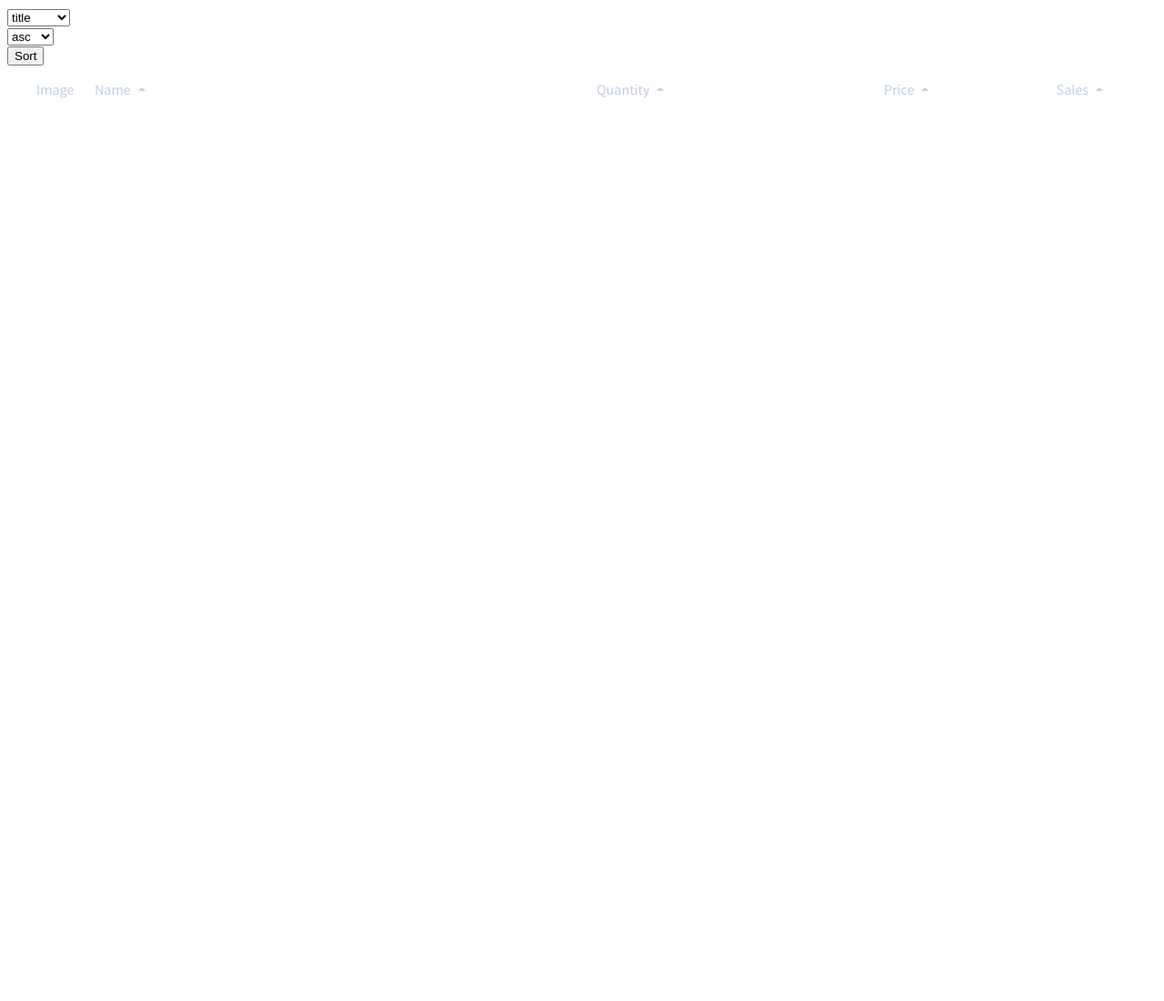
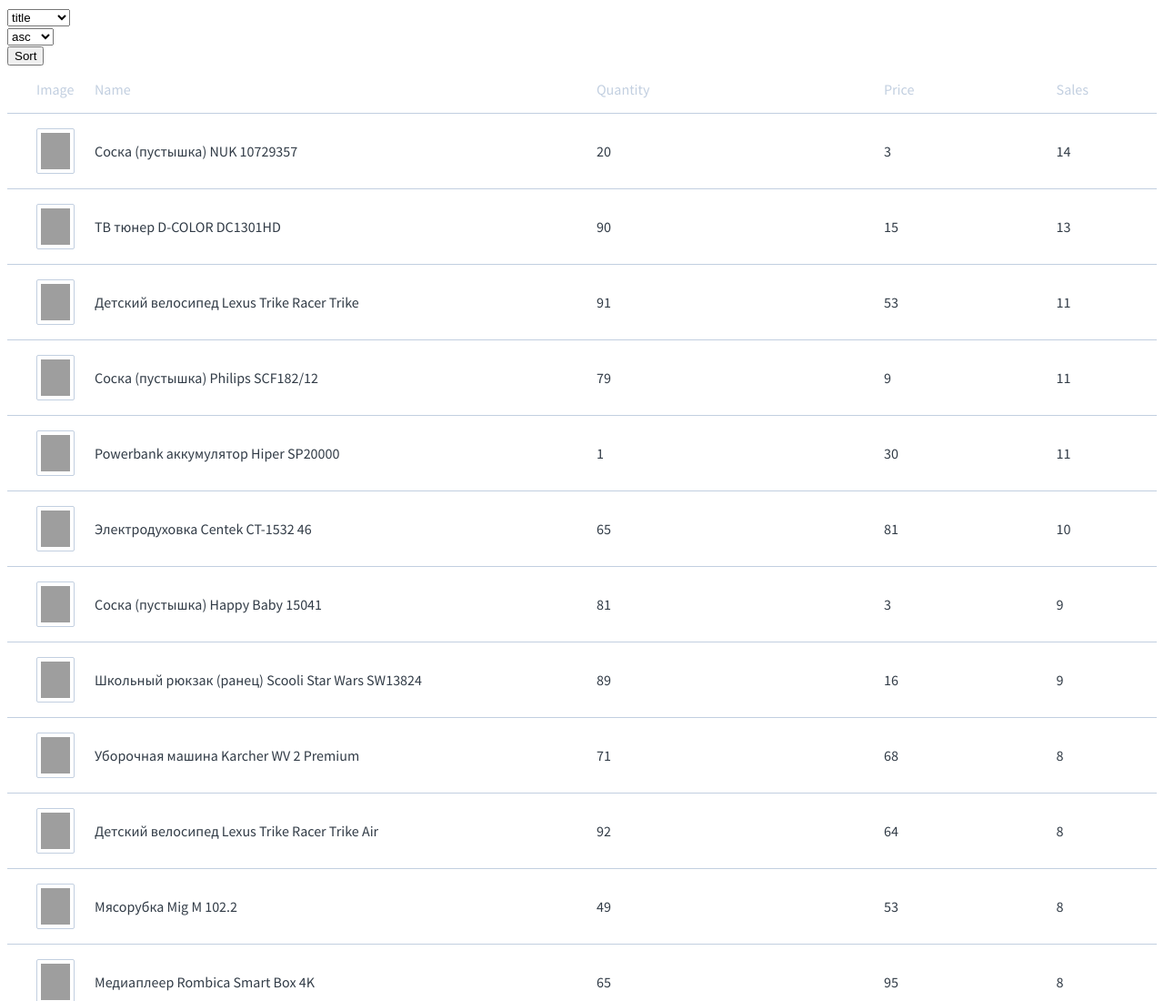
Before and after one commit to js-tasks-ru/js-20230407_ciganovaekaterina, a website: page 05-dom-document-loading/2-sortable-table-v1/index.html in a window 1280 px wide. Shown: the top 1100 px of the page at 91% size. Before the commit the page ends 800 px from the top, so only its background shows below. Drawn offline with Linux system fonts and the light colour scheme; grey boxes are pictures that could not be loaded.

Commit message:
SortableTable

```diff
--- a/05-dom-document-loading/2-sortable-table-v1/index.html
+++ b/05-dom-document-loading/2-sortable-table-v1/index.html
@@ -73,6 +73,8 @@
 
   root.append(sortableTable.element);
 
+  sortableTable.subElements;
+
   sort.addEventListener('click', () => {
     const fieldValue = field.value;
     const orderValue = order.value;
--- a/05-dom-document-loading/2-sortable-table-v1/index.js
+++ b/05-dom-document-loading/2-sortable-table-v1/index.js
@@ -5,20 +5,25 @@
     this.element = this.render();
   }
 
-  get rowTable() {
+  get subElements() {
+    const result = {};
+    const elements = this.element.querySelectorAll('[data-element]');
+    for (const el of elements) {
+      result[el.dataset.element] = el;
+    }
 
+    return result;
   }
 
   get headerTable() {
-    return this.headerConfig.map((col) => {
+    return this.headerConfig.map((cell) => {
       return `<div
                   class="sortable-table__cell"
-                  data-id=${col.id}
-                  data-sortable=${col.sortable}
-                  data-order="asc"
+                  data-id=${cell.id}
+                  data-sortable=${cell.sortable}
           >
-          <span>${col.title}</span>
-          ${col.sortable ?
+          <span>${cell.title}</span>
+          ${cell.sortable ?
     `<span data-element="arrow" class="sortable-table__sort-arrow">
               <span class="sort-arrow"></span>
             </span>` :
@@ -27,11 +32,30 @@
     }).join('');
   }
 
+  getCells(item) {
+    return this.headerConfig.map((cell) => {
+      if (cell.id === 'images') {
+        return cell.template(item[cell.id]);
+      }
+      return `<div class="sortable-table__cell">${item[cell.id]}</div>`;
+    }).join('');
+  }
+
+  get bodyTable() {
+    return this.data.map((item) => {
+      return `<a href="/products/${item.id}" class="sortable-table__row">
+          ${this.getCells(item)}
+        </a>`;
+    }).join('');
+  }
+
   get template() {
-    console.log('headerConfig', this.headerConfig);
     return `<div class="sortable-table">
       <div data-element="header" class="sortable-table__header sortable-table__row">
         ${this.headerTable}
+      </div>
+      <div data-element="body" class="sortable-table__body">
+        ${this.bodyTable}
       </div>
     </div>`;
   }
@@ -41,4 +65,31 @@
     wrapper.innerHTML = this.template;
     return wrapper.firstElementChild;
   }
+
+  sort(field, order= 'asc') {
+    const direction = order === 'desc' ? -1 : 1;
+    const sortType = this.headerConfig.find((item) => item.id === field).sortType || 'string';
+
+    function sortFunction(a, b) {
+      if (sortType === 'number') {
+        return a - b;
+      } else {
+        return a.localeCompare(b, ['ru', 'en'], {caseFirst: 'upper'});
+      }
+    }
+
+    this.data.sort((a, b) => direction * sortFunction(a[field], b[field]));
+    this.subElements.body.innerHTML = this.bodyTable;
+  }
+
+  remove() {
+    if (this.element) {
+      this.element.remove();
+    }
+  }
+
+  destroy() {
+    this.remove();
+    this.element = null;
+  }
 }
```
